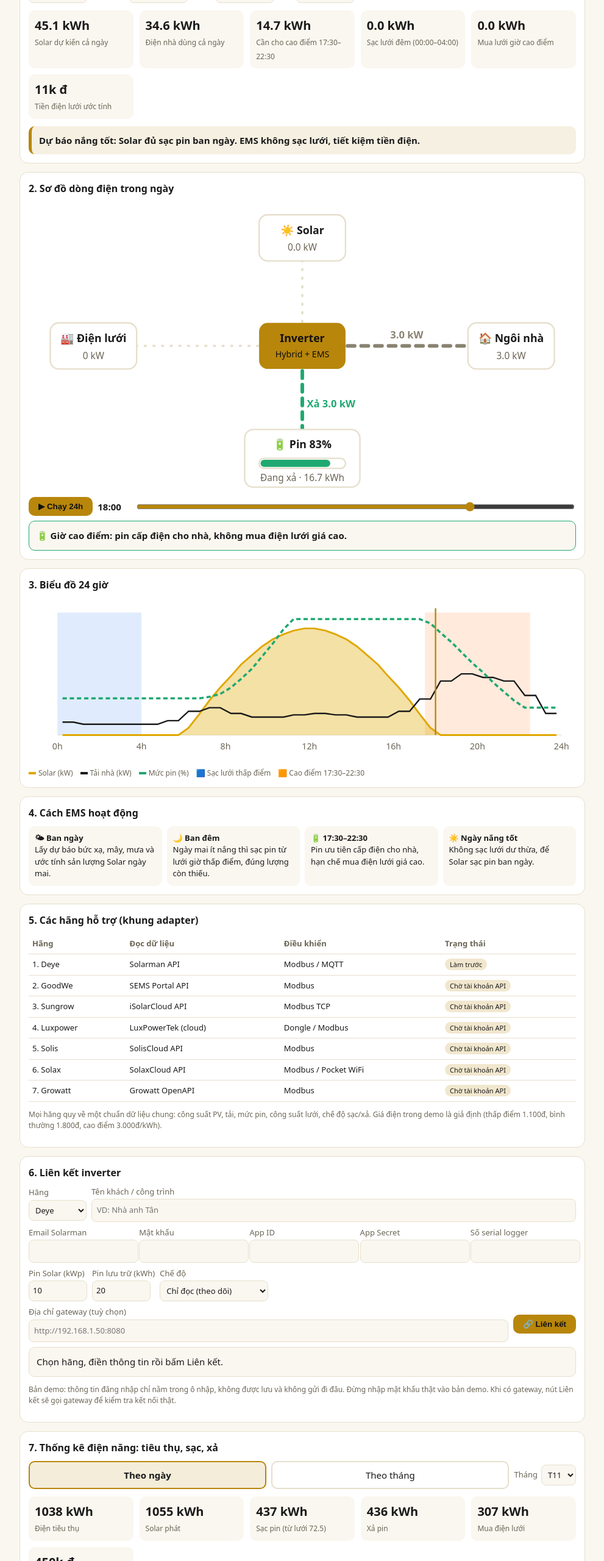
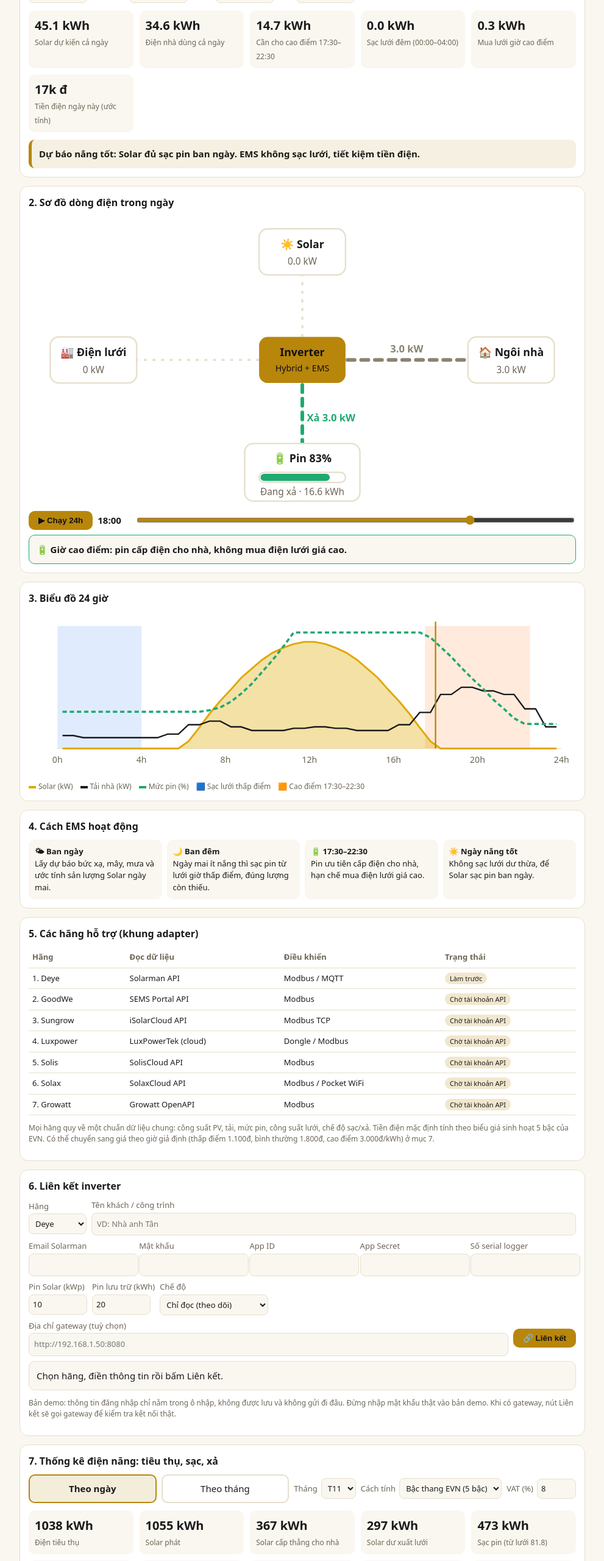
Before and after one commit to quananh87/EMS-NLMT-SMART-WEATHER, a plain HTML site: page index.html in a window 1280 px wide. Shown: the part 240-2800 px from the top of the page at 61% size, without its empty margins (144-1135 px from the left). Drawn offline with Linux system fonts and the light colour scheme.

Commit message:
Add files via upload

```diff
--- a/index.html
+++ b/index.html
@@ -83,7 +83,7 @@ select{padding:6px;border-radius:8px;border:1px solid var(--ln);background:var(-
 <tr><td>5. Solis</td><td>SolisCloud API</td><td>Modbus</td><td><span class="tag">Chờ tài khoản API</span></td></tr>
 <tr><td>6. Solax</td><td>SolaxCloud API</td><td>Modbus / Pocket WiFi</td><td><span class="tag">Chờ tài khoản API</span></td></tr>
 <tr><td>7. Growatt</td><td>Growatt OpenAPI</td><td>Modbus</td><td><span class="tag">Chờ tài khoản API</span></td></tr></table></div>
-<p class="note">Mọi hãng quy về một chuẩn dữ liệu chung: công suất PV, tải, mức pin, công suất lưới, chế độ sạc/xả. Giá điện trong demo là giả định (thấp điểm 1.100đ, bình thường 1.800đ, cao điểm 3.000đ/kWh).</p></div>
+<p class="note">Mọi hãng quy về một chuẩn dữ liệu chung: công suất PV, tải, mức pin, công suất lưới, chế độ sạc/xả. Tiền điện mặc định tính theo biểu giá sinh hoạt 5 bậc của EVN. Có thể chuyển sang giá theo giờ giả định (thấp điểm 1.100đ, bình thường 1.800đ, cao điểm 3.000đ/kWh) ở mục 7.</p></div>
 <div class="card"><h2>6. Liên kết inverter</h2>
 <div class="row"><label>Hãng<select id="lb"></select></label><label style="flex:1;min-width:180px">Tên khách / công trình<input type="text" id="ln" class="aiq" placeholder="VD: Nhà anh Tân"></label></div>
 <div class="row" id="lf" style="margin-top:8px"></div>
@@ -93,12 +93,12 @@ select{padding:6px;border-radius:8px;border:1px solid var(--ln);background:var(-
 <div id="ld" style="margin-top:8px"></div>
 <p class="note">Bản demo: thông tin đăng nhập chỉ nằm trong ô nhập, không được lưu và không gửi đi đâu. Đừng nhập mật khẩu thật vào bản demo. Khi có gateway, nút Liên kết sẽ gọi gateway để kiểm tra kết nối thật.</p></div>
 <div class="card"><h2>7. Thống kê điện năng: tiêu thụ, sạc, xả</h2>
-<div class="row"><button class="wb on" id="vd">Theo ngày</button><button class="wb" id="vm">Theo tháng</button><label style="flex-direction:row;align-items:center;gap:6px" id="mw">Tháng <select id="msel"></select></label></div>
+<div class="row"><button class="wb on" id="vd">Theo ngày</button><button class="wb" id="vm">Theo tháng</button><label style="flex-direction:row;align-items:center;gap:6px" id="mw">Tháng <select id="msel"></select></label><label style="flex-direction:row;align-items:center;gap:6px">Cách tính<select id="tf"><option value="bac">Bậc thang EVN (5 bậc)</option><option value="tou">Giá theo giờ giả định</option></select></label><label style="flex-direction:row;align-items:center;gap:6px">VAT (%)<input type="number" id="vat" value="8" min="0" max="20" style="width:64px"></label></div>
 <div class="dec" id="kp"></div>
 <svg viewBox="0 0 760 220" id="bc" style="margin-top:10px"></svg>
 <div class="leg"><span><i style="background:var(--hm)"></i>Tiêu thụ</span><span><i style="background:var(--bt)"></i>Sạc pin</span><span><i style="background:var(--pv)"></i>Xả pin</span></div>
 <div class="tw" style="max-height:340px;overflow-y:auto;margin-top:8px"><table id="tb"></table></div>
-<p class="note">Đơn vị kWh. Dữ liệu mô phỏng 12 tháng theo mùa mưa/khô. Khi nối API thật sẽ thay bằng số liệu đọc từ inverter.</p></div>
+<p class="note">Biểu giá điện sinh hoạt từ 1/11/2026 (chưa VAT): bậc 1 (0–100 kWh) 1.901; bậc 2 (101–200) 2.289; bậc 3 (201–400) 2.894; bậc 4 (401–700) 3.456; bậc 5 (trên 700) 3.844 đ/kWh. Tiền điện tính trên số kWh mua từ lưới của cả tháng; khi xem theo ngày, tiền điện mỗi ngày là phần tăng thêm của hóa đơn tháng. VAT nhập tay (hiện 8%). Đơn vị kWh. Cách đối chiếu: Solar phát = Solar cấp thẳng + Sạc Solar + Xuất lưới. Tiêu thụ = Solar cấp thẳng + Xả pin + (Mua lưới − Sạc lưới). Pin tính hiệu suất 95% mỗi chiều nên Xả pin luôn nhỏ hơn Sạc pin khoảng 10%. Dữ liệu mô phỏng theo mùa mưa/khô, khi nối API thật sẽ thay bằng số liệu từ inverter.</p></div>
 <div class="card"><h2>8. Trợ lý Claude theo dõi hệ thống</h2>
 <div class="row" id="chips"></div>
 <div class="row" style="margin-top:8px"><input type="text" id="q" class="aiq" placeholder="Hỏi về số liệu đang xem…"><button class="play" id="ask">Hỏi Claude</button></div>
@@ -106,6 +106,9 @@ select{padding:6px;border-radius:8px;border:1px solid var(--ln);background:var(-
 </div>
 <script>
 const $=i=>document.getElementById(i);
+const TI=[[100,1901],[100,2289],[200,2894],[300,3456],[1e9,3844]];
+function tier(k){let c=0,r=k;for(const [w,p] of TI){const u=Math.min(r,w);c+=u*p;r-=u;if(r<=0)break}return c}
+function dayCost(){return $("tf").value==="bac"?tier(R.gridKwh*30)*(1+(+$("vat").value||0)/100)/30:R.cost}
 const LOAD=[.7,.6,.6,.6,.6,.8,1.3,1.5,1.2,1,1,1.1,1.2,1.1,1,1,1.3,2,3,3.4,3.2,3,2.2,1.2];
 const W={sun:{f:1,n:"☀️ Nắng tốt",d:"nắng tốt"},cloud:{f:.5,n:"⛅ Nhiều mây",d:"nhiều mây"},rain:{f:.2,n:"🌧️ Mưa",d:"mưa"}};
 let S={w:"sun",t:36},R=null,timer=null;
@@ -113,7 +116,7 @@ const PEAK=t=>t>=35&&t<45,CW=t=>t<8;
 const hh=t=>String(Math.floor(t/2)).padStart(2,"0")+":"+(t%2?"30":"00");
 const fmt=x=>Math.abs(x).toFixed(1);
 function sim(w,s0){
- const sc=(+$("ldk").value>0?+$("ldk").value:34.6)/34.6,kwp=+$("kwp").value||10,cap=+$("cap").value||20,soc0=Math.min(100,Math.max(0,s0!=null?s0:(+$("soc0").value||0))),f=W[w||S.w].f,res=cap*.2,mx=5;
+ const EF=.95,sc=(+$("ldk").value>0?+$("ldk").value:34.6)/34.6,kwp=+$("kwp").value||10,cap=+$("cap").value||20,soc0=Math.min(100,Math.max(0,s0!=null?s0:(+$("soc0").value||0))),f=W[w||S.w].f,res=cap*.2,mx=5;
  const pvAt=t=>{const m=(t+.5)/2;return m>=6&&m<18?kwp*f*.59*Math.sin(Math.PI*(m-6)/12):0};
  let pvD=0,ld=0,sur=0,need=0;
  for(let t=0;t<48;t++){const p=pvAt(t),l=LOAD[Math.floor(t/2)]*sc;pvD+=p*.5;ld+=l*.5;if(p>l)sur+=(p-l)*.5;if(PEAK(t))need+=l*.5}
@@ -122,10 +125,10 @@ function sim(w,s0){
  const rows=[];let peakGrid=0,cost=0,gridKwh=0;
  for(let t=0;t<48;t++){
   const p=pvAt(t),l=LOAD[Math.floor(t/2)]*sc;let bat=0,grid=0,mode;
-  if(CW(t)&&E<target-1e-6){const c=Math.min(mx,(target-E)/.5);bat=c;grid=l+c;E+=c*.5;mode="gridcharge"}
-  else if(p>=l){const c=Math.max(0,Math.min(p-l,mx,(cap*.95-E)/.5));bat=c;grid=-(p-l-c);E+=c*.5;mode=c>.05?"solarcharge":"solar"}
+  if(CW(t)&&E<target-1e-6){const c=Math.min(mx,(target-E)/.5/EF);bat=c;grid=l+c;E+=c*.5*EF;mode="gridcharge"}
+  else if(p>=l){const c=Math.max(0,Math.min(p-l,mx,(cap*.95-E)/.5/EF));bat=c;grid=-(p-l-c);E+=c*.5*EF;mode=c>.05?"solarcharge":"solar"}
   else{const d=l-p;
-   if(PEAK(t)&&E>res+1e-6){const b=Math.min(d,mx,(E-res)/.5);bat=-b;grid=d-b;E-=b*.5;mode=grid>.05?"peakgrid":"discharge"}
+   if(PEAK(t)&&E>res+1e-6){const b=Math.min(d,mx,(E-res)*EF/.5);bat=-b;grid=d-b;E-=b*.5/EF;mode=grid>.05?"peakgrid":"discharge"}
    else{grid=d;mode=PEAK(t)?"peakgrid":(p>.05?"mix":"grid")}}
   const g=Math.max(0,grid)*.5;gridKwh+=g;if(PEAK(t))peakGrid+=g;
   cost+=g*(PEAK(t)?3000:CW(t)?1100:1800);
@@ -174,7 +177,7 @@ function chart(){
 }
 function panel(){
  const k=(v,l)=>`<div class="k"><b>${v}</b><span>${l}</span></div>`;
- $("dec").innerHTML=k(R.pvD.toFixed(1)+" kWh","Solar dự kiến cả ngày")+k(R.ld.toFixed(1)+" kWh","Điện nhà dùng cả ngày")+k(R.need.toFixed(1)+" kWh","Cần cho cao điểm 17:30–22:30")+k(R.gc.toFixed(1)+" kWh","Sạc lưới đêm (00:00–04:00)")+k(R.peakGrid.toFixed(1)+" kWh","Mua lưới giờ cao điểm")+k(Math.round(R.cost/1000).toLocaleString("vi-VN")+"k đ","Tiền điện lưới ước tính");
+ $("dec").innerHTML=k(R.pvD.toFixed(1)+" kWh","Solar dự kiến cả ngày")+k(R.ld.toFixed(1)+" kWh","Điện nhà dùng cả ngày")+k(R.need.toFixed(1)+" kWh","Cần cho cao điểm 17:30–22:30")+k(R.gc.toFixed(1)+" kWh","Sạc lưới đêm (00:00–04:00)")+k(R.peakGrid.toFixed(1)+" kWh","Mua lưới giờ cao điểm")+k(Math.round(dayCost()/1000).toLocaleString("vi-VN")+"k đ","Tiền điện ngày này (ước tính)");
  $("verdict").textContent=R.gc>.05?`Dự báo ${W[S.w].d}: Solar không đủ nạp pin. EMS sạc thêm ${R.gc.toFixed(1)} kWh từ lưới giờ thấp điểm để đủ điện cho cao điểm.`:`Dự báo ${W[S.w].d}: Solar đủ sạc pin ban ngày. EMS không sạc lưới, tiết kiệm tiền điện.`;
 }
 function run(){R=sim();panel();chart();draw()}
@@ -187,28 +190,30 @@ $("play").onclick=()=>{if(timer){clearInterval(timer);timer=null;$("play").textC
 run();
 const sum=(a,k)=>a.reduce((t,x)=>t+x[k],0);
 let MS=null,V="day",ROWS=[];
-function st(o){let cs=0,cg=0,ds=0;o.rows.forEach(x=>{if(x.bat>0){if(x.mode==="gridcharge")cg+=x.bat*.5;else cs+=x.bat*.5}else ds-=x.bat*.5});return{cs,cg,ds}}
+function st(o){let cs=0,cg=0,ds=0;let ex=0,dr=0;o.rows.forEach(x=>{if(x.bat>0){if(x.mode==="gridcharge")cg+=x.bat*.5;else cs+=x.bat*.5}else ds-=x.bat*.5;if(x.grid<0)ex-=x.grid*.5;dr+=Math.min(x.p,x.l)*.5});return{cs,cg,ds,ex,dr}}
 function build(){
  let z=7;const rnd=()=>(z=z*16807%2147483647)/2147483647;
  const dim=[31,28,31,30,31,30,31,31,30,31,30,31];let s=+$("soc0").value||30;const ms=[];
  for(let m=0;m<12;m++){const wet=m>=4&&m<=9,days=[];
   for(let d=0;d<dim[m];d++){const r=rnd(),w=wet?(r<.3?"sun":r<.65?"cloud":"rain"):(r<.6?"sun":r<.9?"cloud":"rain");
    const o=sim(w,s),x=st(o);s=o.rows[47].soc;
-   days.push({d:d+1,w,ld:o.ld,pv:o.pvD,cs:x.cs,cg:x.cg,ds:x.ds,gr:o.gridKwh,pk:o.peakGrid,cost:o.cost})}
+   days.push({d:d+1,w,ld:o.ld,pv:o.pvD,cs:x.cs,cg:x.cg,ds:x.ds,ex:x.ex,dr:x.dr,gr:o.gridKwh,pk:o.peakGrid,cost:o.cost})}
   ms.push(days)}
  return ms}
 function view(){
  if(!MS)MS=build();
  const m=+$("msel").value,IC={sun:"☀️",cloud:"⛅",rain:"🌧️"};
- const rows=V==="day"?MS[m].map(x=>({...x,l:x.d,ic:IC[x.w]})):MS.map((a,i)=>({l:"T"+(i+1),ic:"",ld:sum(a,"ld"),pv:sum(a,"pv"),cs:sum(a,"cs"),cg:sum(a,"cg"),ds:sum(a,"ds"),gr:sum(a,"gr"),pk:sum(a,"pk"),cost:sum(a,"cost")}));
- ROWS=rows.map(x=>({k:(V==="day"?"ngày ":"")+x.l,ld:+x.ld.toFixed(1),pv:+x.pv.toFixed(1),cs:+x.cs.toFixed(1),cg:+x.cg.toFixed(1),ds:+x.ds.toFixed(1),gr:+x.gr.toFixed(1),pk:+x.pk.toFixed(1),cost:Math.round(x.cost)}));
- const T=k=>sum(rows,k),n=v=>v.toFixed(v>=100?0:1),ck=v=>Math.round(v/1000).toLocaleString("vi-VN");
+ const rows=V==="day"?MS[m].map(x=>({...x,l:x.d,ic:IC[x.w]})):MS.map((a,i)=>({l:"T"+(i+1),ic:"",ld:sum(a,"ld"),pv:sum(a,"pv"),cs:sum(a,"cs"),cg:sum(a,"cg"),ds:sum(a,"ds"),ex:sum(a,"ex"),dr:sum(a,"dr"),gr:sum(a,"gr"),pk:sum(a,"pk"),cost:sum(a,"cost")}));
+ const vat=1+(+$("vat").value||0)/100,bac=$("tf").value==="bac";
+ if(bac){if(V==="day"){let cum=0,prev=0;rows.forEach(x=>{cum+=x.gr;const c=tier(cum)*vat;x.cost=c-prev;prev=c})}else rows.forEach(x=>{x.cost=tier(x.gr)*vat})}
+ ROWS=rows.map(x=>({k:(V==="day"?"ngày ":"")+x.l,ld:+x.ld.toFixed(1),pv:+x.pv.toFixed(1),cs:+x.cs.toFixed(1),cg:+x.cg.toFixed(1),ds:+x.ds.toFixed(1),gr:+x.gr.toFixed(1),pk:+x.pk.toFixed(1),ex:+x.ex.toFixed(1),dr:+x.dr.toFixed(1),cost:Math.round(x.cost)}));
+ const T=k=>sum(rows,k),n=v=>v.toFixed(v>=100?0:1),ck=v=>Math.round(v/1000).toLocaleString("vi-VN");const T0=V==="day"?tier(T("ld"))*vat:rows.reduce((t,x)=>t+tier(x.ld)*vat,0);
  const kk=(v,l)=>`<div class="k"><b>${v}</b><span>${l}</span></div>`;
  $("mw").style.display=V==="day"?"":"none";
- $("kp").innerHTML=kk(n(T("ld"))+" kWh","Điện tiêu thụ")+kk(n(T("pv"))+" kWh","Solar phát")+kk(n(T("cs")+T("cg"))+" kWh","Sạc pin (từ lưới "+n(T("cg"))+")")+kk(n(T("ds"))+" kWh","Xả pin")+kk(n(T("gr"))+" kWh","Mua điện lưới")+kk(ck(T("cost"))+"k đ","Tiền điện lưới");
- let h=`<tr><th>${V==="day"?"Ngày":"Tháng"}</th><th>Tiêu thụ</th><th>Solar</th><th>Sạc Solar</th><th>Sạc lưới</th><th>Xả pin</th><th>Mua lưới</th><th>Cao điểm</th><th>Tiền điện</th></tr>`;
- rows.forEach(x=>h+=`<tr><td>${x.l} ${x.ic}</td><td>${n(x.ld)}</td><td>${n(x.pv)}</td><td>${n(x.cs)}</td><td>${n(x.cg)}</td><td>${n(x.ds)}</td><td>${n(x.gr)}</td><td>${n(x.pk)}</td><td>${ck(x.cost)}k</td></tr>`);
- h+=`<tr><th>Tổng</th>${["ld","pv","cs","cg","ds","gr","pk"].map(k=>`<th>${n(T(k))}</th>`).join("")}<th>${ck(T("cost"))}k</th></tr>`;
+ $("kp").innerHTML=kk(n(T("ld"))+" kWh","Điện tiêu thụ")+kk(n(T("pv"))+" kWh","Solar phát")+kk(n(T("dr"))+" kWh","Solar cấp thẳng cho nhà")+kk(n(T("ex"))+" kWh","Solar dư xuất lưới")+kk(n(T("cs")+T("cg"))+" kWh","Sạc pin (từ lưới "+n(T("cg"))+")")+kk(n(T("ds"))+" kWh","Xả pin")+kk(n(T("gr"))+" kWh","Mua điện lưới")+kk(ck(T("cost"))+"k đ",bac?"Tiền điện EVN phải trả (gồm VAT "+(vat*100-100).toFixed(0)+"%)":"Tiền điện lưới (giá giả định)")+(bac?kk(ck(T0)+"k đ","Nếu không có Solar/pin")+kk(ck(T0-T("cost"))+"k đ","Tiết kiệm"):"");
+ let h=`<tr><th>${V==="day"?"Ngày":"Tháng"}</th><th>Tiêu thụ</th><th>Solar</th><th>Solar cấp thẳng</th><th>Xuất lưới</th><th>Sạc Solar</th><th>Sạc lưới</th><th>Xả pin</th><th>Mua lưới</th><th>Cao điểm</th><th>Tiền điện</th></tr>`;
+ rows.forEach(x=>h+=`<tr><td>${x.l} ${x.ic}</td><td>${n(x.ld)}</td><td>${n(x.pv)}</td><td>${n(x.dr)}</td><td>${n(x.ex)}</td><td>${n(x.cs)}</td><td>${n(x.cg)}</td><td>${n(x.ds)}</td><td>${n(x.gr)}</td><td>${n(x.pk)}</td><td>${ck(x.cost)}k</td></tr>`);
+ h+=`<tr><th>Tổng</th>${["ld","pv","dr","ex","cs","cg","ds","gr","pk"].map(k=>`<th>${n(T(k))}</th>`).join("")}<th>${ck(T("cost"))}k</th></tr>`;
  $("tb").innerHTML=h;
  const mx=Math.max(1,...rows.map(x=>Math.max(x.ld,x.cs+x.cg,x.ds)))*1.1,gw=700/rows.length,bw=Math.min(14,gw/3.4);
  let c=`<line x1="40" y1="190" x2="740" y2="190" stroke="var(--ln)"/><text x="4" y="24" font-size="11" fill="var(--mu)">${n(mx)} kWh</text>`;
@@ -218,7 +223,7 @@ function view(){
  $("bc").innerHTML=c;
 }
 const ms=$("msel");for(let i=0;i<12;i++){const o=document.createElement("option");o.value=i;o.textContent="T"+(i+1);ms.appendChild(o)}ms.value=10;
-ms.onchange=view;
+ms.onchange=view;$("tf").onchange=()=>{run();view()};$("vat").oninput=()=>{run();view()};
 $("vd").onclick=()=>{V="day";$("vd").classList.add("on");$("vm").classList.remove("on");view()};
 $("vm").onclick=()=>{V="month";$("vm").classList.add("on");$("vd").classList.remove("on");view()};
 ["kwp","cap","soc0","ldk"].forEach(i=>$(i).addEventListener("input",()=>{MS=null;view()}));
@@ -230,7 +235,7 @@ async function ask(q){
   const sample=await claude.use("sample");
   if(!sample){out.textContent="Chế độ xem này chưa bật được trợ lý Claude.";return}
   const data=JSON.stringify({cauHinh:{kWp:R.kwp,pinKWh:R.cap},homNay:{thoiTiet:W[S.w].d,solarKWh:+R.pvD.toFixed(1),tieuThuKWh:+R.ld.toFixed(1),sacLuoiDemKWh:+R.gc.toFixed(1),muaLuoiCaoDiemKWh:+R.peakGrid.toFixed(1)},kyDangXem:{loai:V==="day"?"theo ngày, tháng "+(+$("msel").value+1):"theo tháng, 12 tháng",dong:ROWS}});
-  const p="Bạn là trợ lý theo dõi hệ thống Hybrid Inverter và pin lưu trữ chạy EMS theo dự báo thời tiết (sạc lưới giờ thấp điểm khi hôm sau ít nắng, xả pin 17:30–22:30). Dữ liệu dưới đây là MÔ PHỎNG, đơn vị kWh: ld là tiêu thụ, pv là Solar phát, cs là sạc từ Solar, cg là sạc từ lưới, ds là xả pin, gr là mua lưới, pk là mua lưới giờ cao điểm, cost là tiền điện lưới (đồng). Trả lời bằng tiếng Việt, ngắn gọn, dễ hiểu cho chủ nhà, gạch đầu dòng, chỉ dùng số có trong dữ liệu, nêu điểm bất thường và gợi ý chỉnh dung lượng pin hoặc luật sạc nếu cần.\n\nDữ liệu: "+data+"\n\nYêu cầu: "+q;
+  const p="Bạn là trợ lý theo dõi hệ thống Hybrid Inverter và pin lưu trữ chạy EMS theo dự báo thời tiết (sạc lưới giờ thấp điểm khi hôm sau ít nắng, xả pin 17:30–22:30). Dữ liệu dưới đây là MÔ PHỎNG, đơn vị kWh: ld là tiêu thụ, pv là Solar phát, cs là sạc từ Solar, cg là sạc từ lưới, ds là xả pin, gr là mua lưới, pk là mua lưới giờ cao điểm, ex là Solar dư xuất lên lưới, dr là Solar cấp thẳng cho nhà, pin tính hiệu suất 95% mỗi chiều sạc/xả, cost là tiền điện phải trả (đồng, "+($("tf").value==="bac"?"theo biểu giá sinh hoạt 5 bậc EVN từ 1/11/2026, đã gồm VAT":"theo giá theo giờ giả định")+"). Trả lời bằng tiếng Việt, ngắn gọn, dễ hiểu cho chủ nhà, gạch đầu dòng, chỉ dùng số có trong dữ liệu, nêu điểm bất thường và gợi ý chỉnh dung lượng pin hoặc luật sạc nếu cần.\n\nDữ liệu: "+data+"\n\nYêu cầu: "+q;
   await sample(p,{cache:false,onText:({text})=>{out.textContent=text}});
  }catch(e){out.textContent=e&&e.code==="not_granted"?"Bạn chưa cho phép trợ lý Claude. Bấm lại và chọn đồng ý.":e&&e.code==="rate_limited"?"Gọi quá nhiều lần, thử lại sau ít phút.":"Chưa phân tích được lúc này. Thử lại sau."}
 }
```
